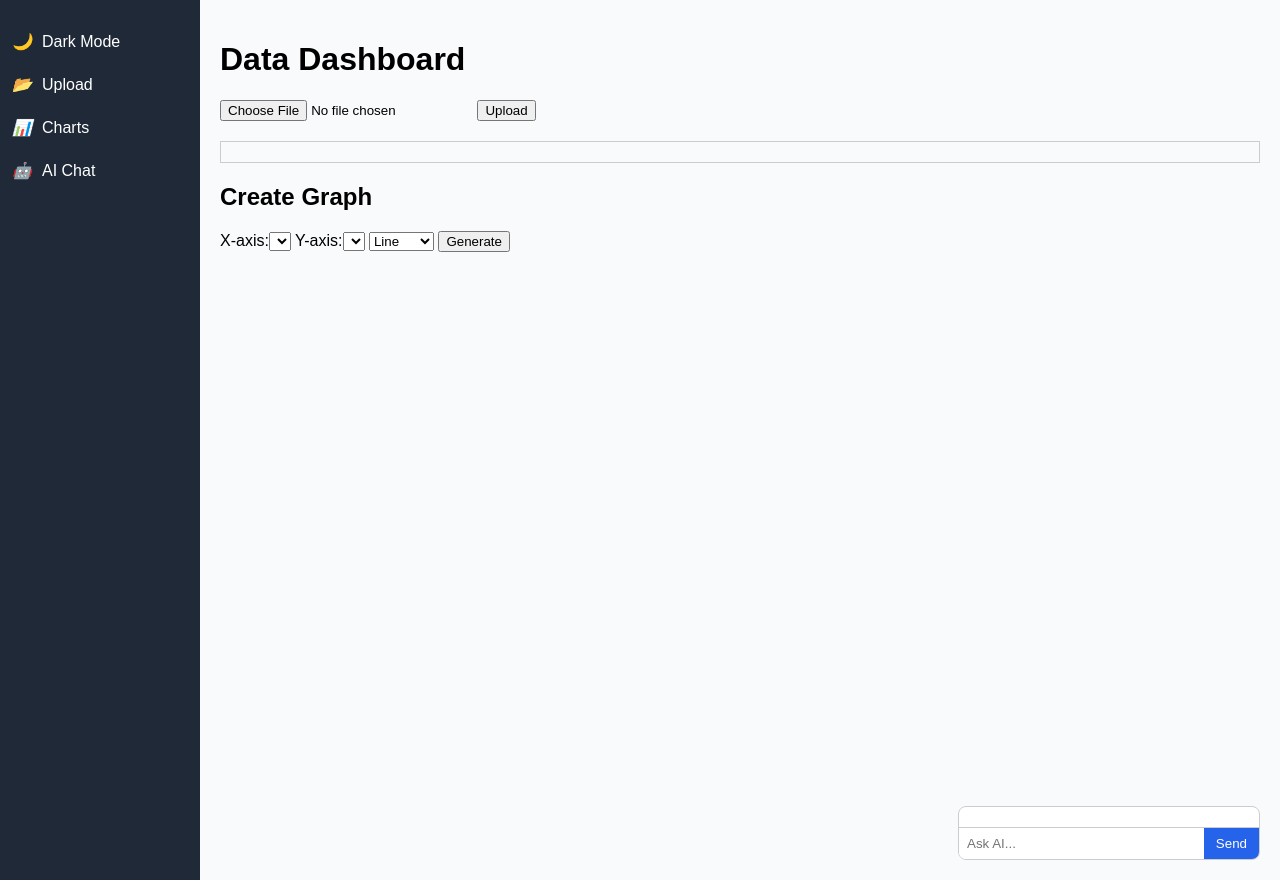
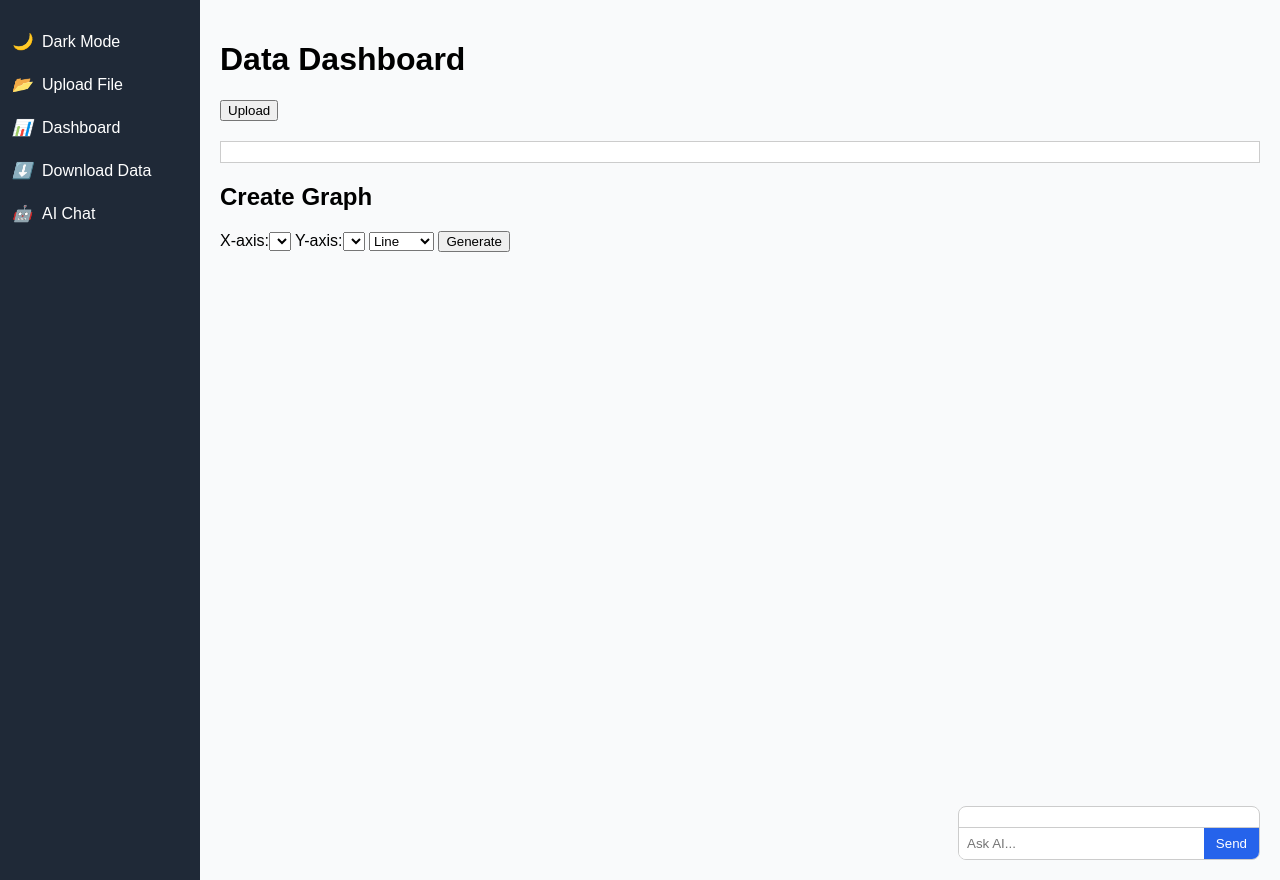
Before and after one commit to Sakazuki-Akainu/my-projekt, a Flask app: page / in a window 1280 px wide. Run offline with Flask 3, Linux system fonts and the light colour scheme; lists and menus that the app fills with data are empty; some libraries are stand-ins or nearby versions.

Commit message:
Update upload.html

```diff
--- a/templates/upload.html
+++ b/templates/upload.html
@@ -28,6 +28,7 @@
       transition: width 0.3s;
       padding-top: 20px;
       white-space: nowrap;
+      z-index: 100;
     }
     .sidebar:hover {
       width: 200px;
@@ -39,6 +40,7 @@
       font-size: 16px;
       text-decoration: none;
       color: white;
+      cursor: pointer;
     }
     .sidebar a:hover {
       background: #374151;
@@ -74,6 +76,11 @@
       padding: 10px;
       max-height: 200px;
       overflow: auto;
+      background: white;
+    }
+    body.dark #preview {
+      background: #1f2937;
+      color: white;
     }
     #chart {
       margin-top: 20px;
@@ -123,17 +130,18 @@
 <body>
   <!-- Sidebar -->
   <div class="sidebar">
-    <a href="#" onclick="toggleDarkMode()"><i>🌙</i><span>Dark Mode</span></a>
-    <a href="#"><i>📂</i><span>Upload</span></a>
-    <a href="#"><i>📊</i><span>Charts</span></a>
-    <a href="#"><i>🤖</i><span>AI Chat</span></a>
+    <a onclick="toggleDarkMode()"><i>🌙</i><span>Dark Mode</span></a>
+    <a onclick="document.getElementById('fileInput').click()"><i>📂</i><span>Upload File</span></a>
+    <a onclick="openDashboard()"><i>📊</i><span>Dashboard</span></a>
+    <a onclick="downloadCSV()"><i>⬇️</i><span>Download Data</span></a>
+    <a><i>🤖</i><span>AI Chat</span></a>
   </div>
 
   <!-- Main -->
   <div class="content">
     <h1>Data Dashboard</h1>
 
-    <input type="file" id="fileInput" />
+    <input type="file" id="fileInput" style="display:none;" />
     <button onclick="uploadFile()">Upload</button>
     <div id="preview"></div>
 
@@ -160,12 +168,17 @@
   </div>
 
   <script>
+    let uploadedData = null;
+    let chartPlotted = false;
+
     function toggleDarkMode() {
       document.body.classList.toggle("dark");
     }
 
     async function uploadFile() {
       const fileInput = document.getElementById("fileInput");
+      if (!fileInput.files.length) return alert("Please select a file first!");
+
       const formData = new FormData();
       formData.append("file", fileInput.files[0]);
 
@@ -176,6 +189,8 @@
         alert("Upload failed: " + data.error);
         return;
       }
+
+      uploadedData = data; // save for later use
 
       const preview = document.getElementById("preview");
       preview.innerHTML = "<pre>" + JSON.stringify(data.rows, null, 2) + "</pre>";
@@ -207,7 +222,64 @@
         return;
       }
 
-      Plotly.newPlot("chart", fig.data, fig.layout);
+      // Add animations depending on chart type
+      if (!chartPlotted) {
+        Plotly.newPlot("chart", fig.data, fig.layout, { responsive: true });
+        chartPlotted = true;
+      } else {
+        Plotly.animate("chart", {
+          data: fig.data,
+          layout: fig.layout
+        }, {
+          transition: { duration: 800, easing: "cubic-in-out" },
+          frame: { duration: 800 }
+        });
+      }
+
+      // Add growth animation
+      if (type === "bar" || type === "line" || type === "scatter") {
+        fig.data.forEach(trace => {
+          let zeros = Array(trace.y.length).fill(0);
+          Plotly.newPlot("chart", [{
+            ...trace,
+            y: zeros
+          }], fig.layout);
+
+          Plotly.animate("chart", {
+            data: fig.data,
+            layout: fig.layout
+          }, {
+            transition: { duration: 800, easing: "cubic-in-out" },
+            frame: { duration: 800 }
+          });
+        });
+      } else if (type === "pie") {
+        let zeros = Array(fig.data[0].values.length).fill(0);
+        let trace = { ...fig.data[0], values: zeros };
+        Plotly.newPlot("chart", [trace], fig.layout);
+
+        Plotly.animate("chart", {
+          data: fig.data,
+          layout: fig.layout
+        }, {
+          transition: { duration: 800, easing: "cubic-in-out" },
+          frame: { duration: 800 }
+        });
+      }
+    }
+
+    function downloadCSV() {
+      if (!uploadedData) return alert("No data uploaded yet!");
+      const blob = new Blob([uploadedData.csv], { type: "text/csv" });
+      const url = URL.createObjectURL(blob);
+      const a = document.createElement("a");
+      a.href = url;
+      a.download = "data.csv";
+      a.click();
+    }
+
+    function openDashboard() {
+      alert("🚀 Dashboard mode coming soon: auto insights + graphs!");
     }
 
     async function sendMessage() {
```
